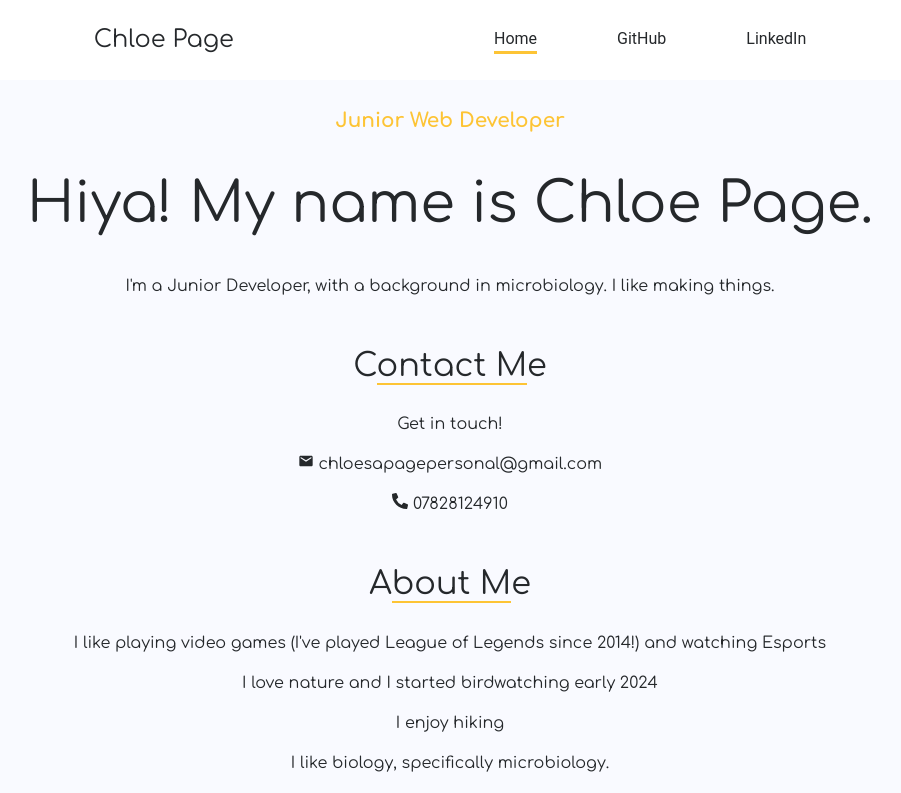
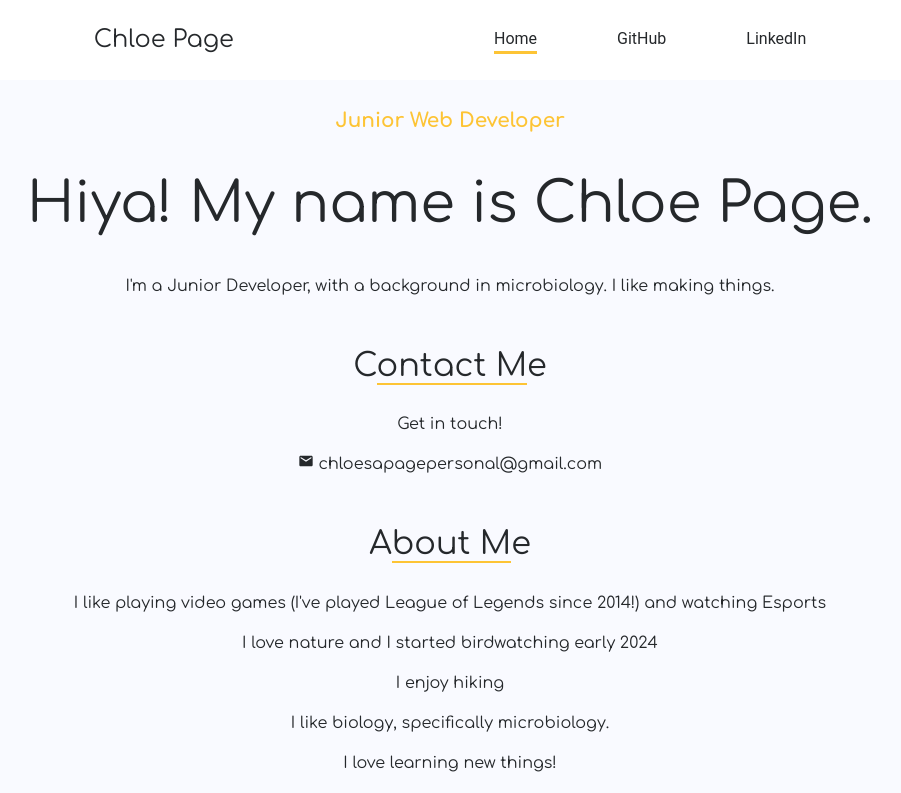
Before and after one commit to ChloeSAPage/portfolio, a React (Vite) app: page / in a window 1280 px wide. Shown: the top 793 px of the page, without its empty margins (190-1091 px from the left). Built offline with nearby package versions, Linux system fonts and the light colour scheme.

Commit message:
remove thing

```diff
--- a/src/components/views/Home/Home.jsx
+++ b/src/components/views/Home/Home.jsx
@@ -36,9 +36,6 @@ function Home() {
             <p>
                 <MdEmail /> chloesapagepersonal@gmail.com
             </p>
-            <p>
-                <FaPhoneAlt /> 07828124910
-            </p>
             <h2 className={styles.title}>
                 A<span className={styles.underline}>bout M</span>e
             </h2>
```
